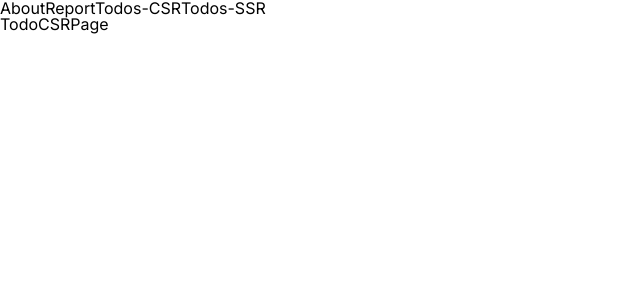
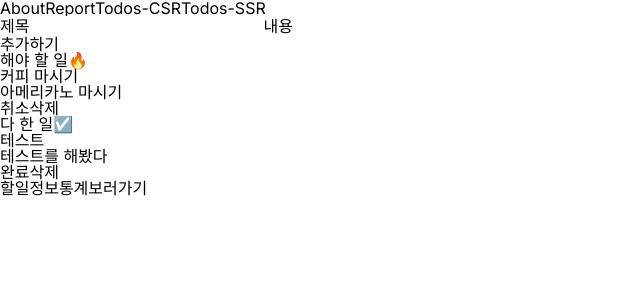
Before and after one commit to tjdwns335/next-my-todo, a Next.js app: page /todoCSR in a window 1280 px wide. Shown: the top 300 px of the page, without its empty margins (0-640 px from the left). Built offline with nearby package versions, Linux system fonts and the light colour scheme; data requests are answered from the project's data file.

Commit message:
기능 구현 완료

```diff
--- a/src/app/api/todos/route.ts
+++ b/src/app/api/todos/route.ts
@@ -16,6 +16,9 @@ export async function GET(request: Request) {
 export async function POST(request: Request) {
   const { title, contents }: { title: string; contents: string } =
     await request.json();
+  if (!title || !contents) {
+    return new Response("제목과 내용을 입력해주세요", { status: 400 });
+  }
 
   const response = await fetch(`http://localhost:4000/todos`, {
     method: "POST",
--- a/src/app/queryFunction/index.ts
+++ b/src/app/queryFunction/index.ts
@@ -1,7 +1,50 @@
-import { companyInfo } from "../types";
+import { TodoData, Todos, companyInfo } from "../types";
 
 export const getCompanyInfo = async (): Promise<companyInfo> => {
   const response = await fetch("http://localhost:4000/companyInfo");
   const companyInfo: companyInfo = await response.json();
   return companyInfo;
 };
+
+export const getTodoList = async (): Promise<Todos[]> => {
+  const response = await fetch("http://localhost:4000/todos");
+  const todos: Todos[] = await response.json();
+  return todos;
+};
+
+export const newTodoMutationFunction = async (newTodo: TodoData) => {
+  const response = await fetch("http://localhost:4000/todos", {
+    method: "POST",
+    headers: {
+      "Content-Type": "application/json",
+    },
+    body: JSON.stringify(newTodo),
+  });
+  const todo = await response.json();
+  return todo;
+};
+
+export const switchTodoMutationFunction = async (params: {
+  id: string;
+  isDone: boolean;
+}) => {
+  const { id, isDone } = params;
+  const response = await fetch(`http://localhost:4000/todos/${id}`, {
+    method: "PATCH",
+    headers: {
+      "Content-Type": "application/json",
+    },
+    body: JSON.stringify({ isDone: !isDone }),
+  });
+  const todo = await response.json();
+  return todo;
+};
+
+export const deleteTodoMutationFunction = async (id: string) => {
+  const response = await fetch(`http://localhost:4000/todos/${id}`, {
+    method: "DELETE",
+    headers: {
+      "Content-Type": "application/json",
+    },
+  });
+};
--- a/src/app/todoCSR/page.tsx
+++ b/src/app/todoCSR/page.tsx
@@ -1,17 +1,25 @@
 "use client";
-import { useQuery } from "@tanstack/react-query";
 import React from "react";
+import TodoList from "@/components/todo/TodoList";
+import TodoForm from "@/components/todo/TodoForm";
+import { useRouter } from "next/navigation";
 
 function TodoCSRPage() {
-  const { data: todos } = useQuery({
-    queryKey: ["todos"],
-    queryFn: async () => {
-      const response = await fetch(`http://localhost:4000/todos`);
-      const todos = response.json();
-      return todos;
-    },
-  });
-  return <div>TodoCSRPage</div>;
+  const router = useRouter();
+  return (
+    <div>
+      <TodoForm />
+      <TodoList isActive={false} />
+      <TodoList isActive={true} />
+      <button
+        onClick={() => {
+          router.push("/report");
+        }}
+      >
+        할일정보통계보러가기
+      </button>
+    </div>
+  );
 }
 
 export default TodoCSRPage;
--- a/src/app/todoSSR/page.tsx
+++ b/src/app/todoSSR/page.tsx
@@ -1,7 +1,14 @@
+import TodoSSR from "@/components/todo/TodoSSR";
+import Link from "next/link";
 import React from "react";
 
 function TodoSSRPage() {
-  return <div>TodoSSRPage</div>;
+  return (
+    <>
+      <TodoSSR />
+      <Link href="/report">할일정보통계보러가기</Link>
+    </>
+  );
 }
 
 export default TodoSSRPage;
--- a/src/app/types/index.ts
+++ b/src/app/types/index.ts
@@ -7,6 +7,7 @@ export type Todos = {
 export type TodoData = {
   title: string;
   contents: string;
+  isDone: boolean;
 };
 
 export type companyInfo = {
@@ -14,3 +15,7 @@ export type companyInfo = {
   description: string;
   image: string;
 };
+
+export type TodoProps = {
+  isActive: boolean;
+};
--- a/src/components/about/AboutPages.tsx
+++ b/src/components/about/AboutPages.tsx
@@ -14,7 +14,7 @@ function AboutPages() {
     queryFn: getCompanyInfo,
   });
 
-  if (isLoading) return <div>Loading...</div>;
+  if (isLoading) return <div>로딩중....</div>;
   if (isError) return <div>Error fetching data</div>;
   return (
     <div>
--- /dev/null
+++ b/src/components/todo/TodoForm.tsx
@@ -0,0 +1,57 @@
+"use client";
+import { newTodoMutationFunction } from "@/app/queryFunction";
+import { useMutation, useQueryClient } from "@tanstack/react-query";
+import React, { useState } from "react";
+
+function TodoForm() {
+  const queryClient = useQueryClient();
+
+  const [title, setTitle] = useState("");
+  const [contents, setContents] = useState("");
+
+  const newTodoMutation = useMutation({
+    mutationFn: newTodoMutationFunction,
+  });
+
+  const onSubmitHandler = (e: React.FormEvent<HTMLFormElement>) => {
+    e.preventDefault();
+    if (!title || !contents) {
+      alert("제목과 내용을 입력해주세요");
+      return;
+    }
+    newTodoMutation.mutate(
+      { title, contents, isDone: false },
+      {
+        onSuccess: () => {
+          setTitle("");
+          setContents("");
+
+          queryClient.invalidateQueries({ queryKey: ["todos"] });
+        },
+      }
+    );
+  };
+  return (
+    <form onSubmit={onSubmitHandler}>
+      <div>
+        <label htmlFor="title">제목</label>
+        <input
+          id="title"
+          type="text"
+          value={title}
+          onChange={(e) => setTitle(e.target.value)}
+        />
+        <label htmlFor="contents">내용</label>
+        <input
+          id="contents"
+          type="text"
+          value={contents}
+          onChange={(e) => setContents(e.target.value)}
+        />
+      </div>
+      <button>추가하기</button>
+    </form>
+  );
+}
+
+export default TodoForm;
--- /dev/null
+++ b/src/components/todo/TodoList.tsx
@@ -0,0 +1,84 @@
+"use client";
+import {
+  deleteTodoMutationFunction,
+  getTodoList,
+  switchTodoMutationFunction,
+} from "@/app/queryFunction";
+import { TodoProps, Todos } from "@/app/types";
+import { useMutation, useQuery, useQueryClient } from "@tanstack/react-query";
+import React from "react";
+
+function TodoList({ isActive }: TodoProps) {
+  const queryClient = useQueryClient();
+  const {
+    data: todos,
+    isLoading,
+    isError,
+  } = useQuery<Todos[], Error>({
+    queryKey: ["todos"],
+    queryFn: getTodoList,
+  });
+  const switchTodoMutation = useMutation({
+    mutationFn: switchTodoMutationFunction,
+  });
+
+  const deleteTodoMutation = useMutation({
+    mutationFn: deleteTodoMutationFunction,
+  });
+
+  const onClickSwitchTodoHandler = (id: string, isDone: boolean) => {
+    switchTodoMutation.mutate(
+      { id, isDone },
+      {
+        onSuccess: () => {
+          queryClient.invalidateQueries({
+            queryKey: ["todos"],
+          });
+        },
+      }
+    );
+  };
+
+  const onClickDeleteTodoHandler = (id: string) => {
+    const deleteConfirm = window.confirm("삭제하시겠습니까?");
+    if (deleteConfirm) {
+      deleteTodoMutation.mutate(id, {
+        onSuccess: () => {
+          queryClient.invalidateQueries({ queryKey: ["todos"] });
+        },
+      });
+    }
+  };
+
+  if (isLoading) return <div>로딩중....</div>;
+  if (isError) return <div>Error fetching data</div>;
+  return (
+    <div>
+      <h1>{isActive ? "다 한 일☑️" : "해야 할 일🔥"}</h1>
+      {todos
+        ?.filter((todo) => todo.isDone === isActive)
+        .map((todo) => {
+          return (
+            <div key={todo.id}>
+              <h2>{todo.title}</h2>
+              <p>{todo.contents}</p>
+              <button
+                onClick={() => onClickSwitchTodoHandler(todo.id, todo.isDone)}
+              >
+                {isActive ? "완료" : "취소"}
+              </button>
+              <button
+                onClick={() => {
+                  onClickDeleteTodoHandler(todo.id);
+                }}
+              >
+                삭제
+              </button>
+            </div>
+          );
+        })}
+    </div>
+  );
+}
+
+export default TodoList;
--- /dev/null
+++ b/src/components/todo/TodoSSR.tsx
@@ -0,0 +1,24 @@
+import { Todos } from "@/app/types";
+import React from "react";
+
+const TodoSSR = async () => {
+  const response = await fetch("http://localhost:4000/todos", {
+    cache: "no-cache",
+  });
+  const todos: Todos[] = await response.json();
+  return (
+    <div>
+      {todos.map((todo) => {
+        return (
+          <div key={todo.id}>
+            <h1>{todo.isDone ? "다 한 일☑️" : "해야 할 일🔥"}</h1>
+            <h2>{todo.title}</h2>
+            <p>{todo.contents}</p>
+          </div>
+        );
+      })}
+    </div>
+  );
+};
+
+export default TodoSSR;
```
Also changed, not shown: db.json (line endings or trailing spaces), src/app/style/index.ts (added).
